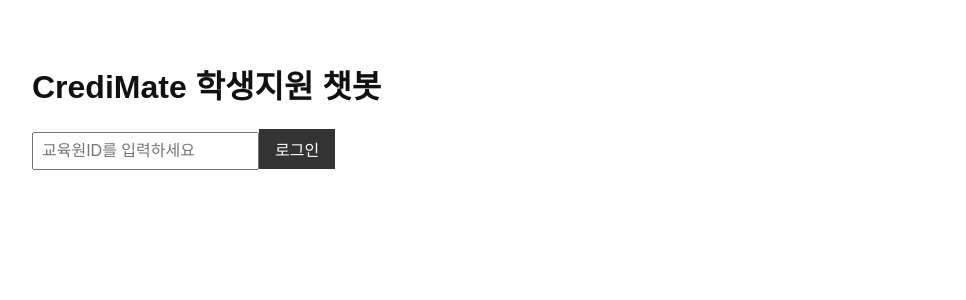
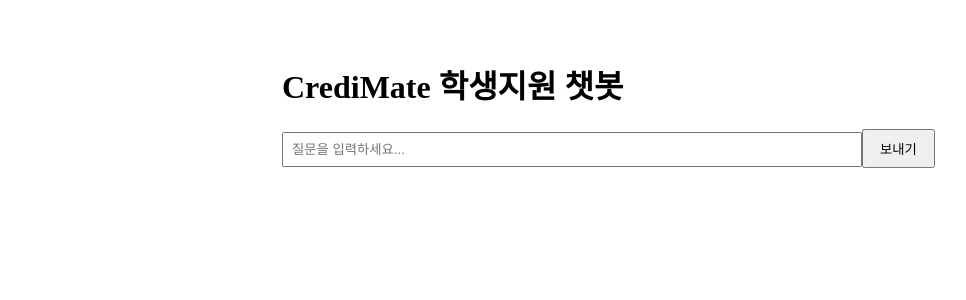
Before and after one commit to shonyebin/credimate-chatbot1, a React (Vite) app: page / in a window 1280 px wide. Shown: the top 300 px of the page, without its empty margins (8-974 px from the left). Built offline with nearby package versions, Linux system fonts and the light colour scheme.

Commit message:
Add files via upload

```diff
--- a/index.html
+++ b/index.html
@@ -1,12 +1,14 @@
+
 <!DOCTYPE html>
 <html lang="ko">
   <head>
     <meta charset="UTF-8" />
-    <link rel="stylesheet" href="index.css" />
-    <title>CrediMate</title>
+    <link rel="icon" href="/favicon.ico" />
+    <meta name="viewport" content="width=device-width, initial-scale=1.0" />
+    <title>CrediMate 학생지원 챗봇</title>
   </head>
   <body>
     <div id="root"></div>
-    <script type="module" src="/main.jsx"></script>
+    <script type="module" src="/src/main.jsx"></script>
   </body>
 </html>
--- /dev/null
+++ b/src/App.jsx
@@ -0,0 +1,59 @@
+
+import React, { useState } from 'react'
+import axios from 'axios'
+
+const App = () => {
+  const [input, setInput] = useState('')
+  const [chat, setChat] = useState([])
+
+  const sendMessage = async () => {
+    if (!input) return
+    setChat(prev => [...prev, { role: 'user', content: input }])
+
+    try {
+      const res = await axios.post('https://api.openai.com/v1/chat/completions',
+        {
+          model: 'gpt-3.5-turbo',
+          messages: [
+            { role: 'system', content: '너는 학점은행제 담당 교수이고 학생들의 질문에 친절하고 정확하게 안내해줘.' },
+            { role: 'user', content: input }
+          ]
+        },
+        {
+          headers: {
+            'Content-Type': 'application/json',
+            'Authorization': 'Bearer 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'
+          }
+        }
+      )
+
+      const reply = res.data.choices[0].message.content
+      setChat(prev => [...prev, { role: 'assistant', content: reply }])
+    } catch (error) {
+      setChat(prev => [...prev, { role: 'assistant', content: '⚠️ 오류가 발생했습니다. 다시 시도해주세요.' }])
+    }
+
+    setInput('')
+  }
+
+  return (
+    <div style={{ padding: '2rem', maxWidth: '700px', margin: 'auto' }}>
+      <h1>CrediMate 학생지원 챗봇</h1>
+      <div style={{ margin: '1rem 0' }}>
+        {chat.map((c, i) => (
+          <div key={i}><b>{c.role === 'user' ? '👩‍🎓' : '🧑‍🏫'}:</b> {c.content}</div>
+        ))}
+      </div>
+      <input
+        type="text"
+        value={input}
+        onChange={(e) => setInput(e.target.value)}
+        placeholder="질문을 입력하세요..."
+        style={{ width: '80%', padding: '0.5rem' }}
+      />
+      <button onClick={sendMessage} style={{ padding: '0.5rem 1rem' }}>보내기</button>
+    </div>
+  )
+}
+
+export default App
--- /dev/null
+++ b/src/main.jsx
@@ -0,0 +1,10 @@
+
+import React from 'react'
+import ReactDOM from 'react-dom/client'
+import App from './App'
+
+ReactDOM.createRoot(document.getElementById('root')).render(
+  <React.StrictMode>
+    <App />
+  </React.StrictMode>
+)
--- a/vite.config.js
+++ b/vite.config.js
@@ -1,3 +1,4 @@
+
 import { defineConfig } from 'vite'
 import react from '@vitejs/plugin-react'
 
```
Also changed, not shown: package.json (+5 -3 lines).
